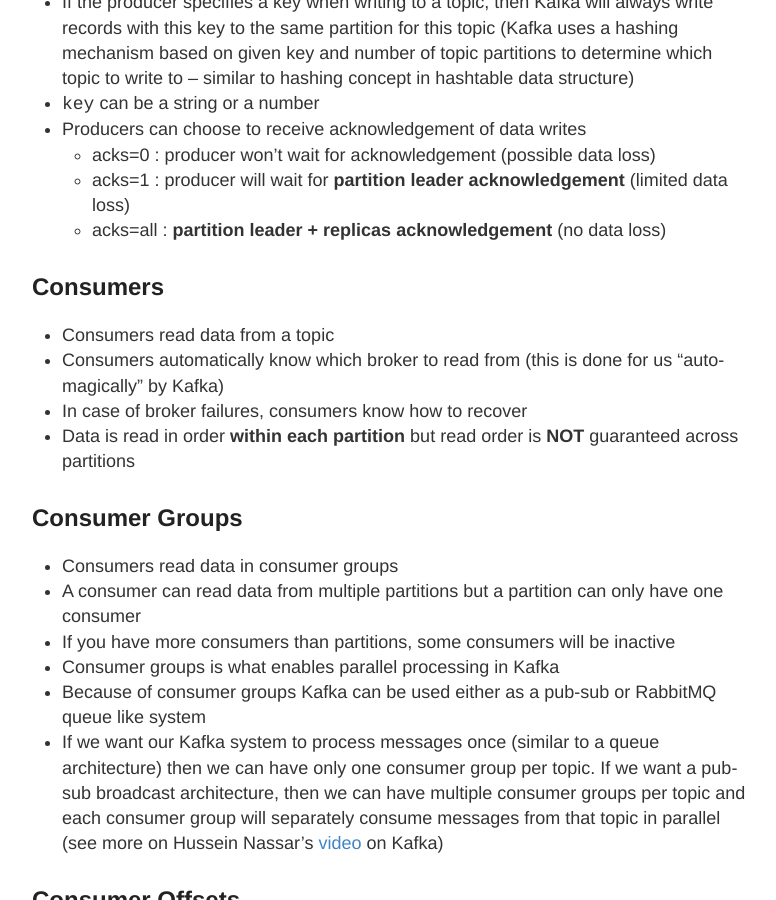
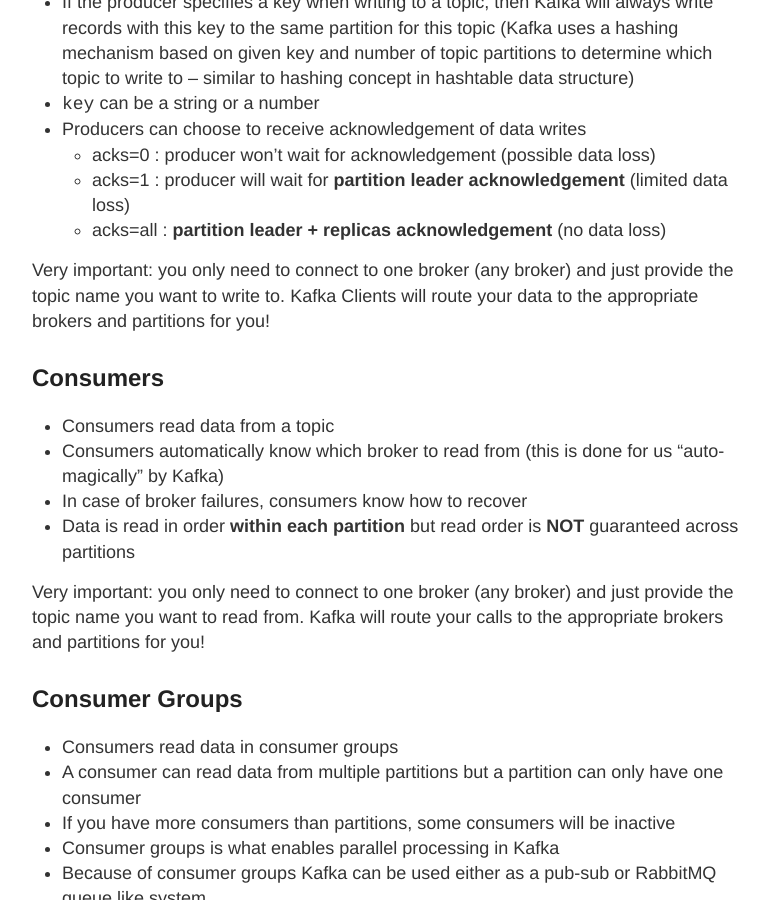
Before and after one commit to gutucristian/gutucristian.github.io, a Jekyll site: the page built from _posts/2020-06-01-Kafka.md, in a window 1280 px wide and 900 px high, scrolled down 5524 px. Shown: the whole window, without its empty margins (248-1024 px from the left). Built offline with Jekyll 4.4.1, drawn with Linux system fonts in a browser that asks for light colours; our own code applies the rules of GitHub Pages for plain Markdown files.

Commit message:
Update 2020-06-01-Kafka.md

```diff
--- a/_posts/2020-06-01-Kafka.md
+++ b/_posts/2020-06-01-Kafka.md
@@ -122,12 +122,16 @@
   - acks=1 : producer will wait for __partition leader acknowledgement__ (limited data loss)
   - acks=all : __partition leader + replicas acknowledgement__ (no data loss)
 
+Very important: you only need to connect to one broker (any broker) and just provide the topic name you want to write to. Kafka Clients will route your data to the appropriate brokers and partitions for you!
+
 ## Consumers
 
 - Consumers read data from a topic
 - Consumers automatically know which broker to read from (this is done for us "auto-magically" by Kafka)
 - In case of broker failures, consumers know how to recover
 - Data is read in order __within each partition__ but read order is __NOT__ guaranteed across partitions
+
+Very important: you only need to connect to one broker (any broker) and just provide the topic name you want to read from. Kafka will route your calls to the appropriate brokers and partitions for you!
 
 ## Consumer Groups
 
```
